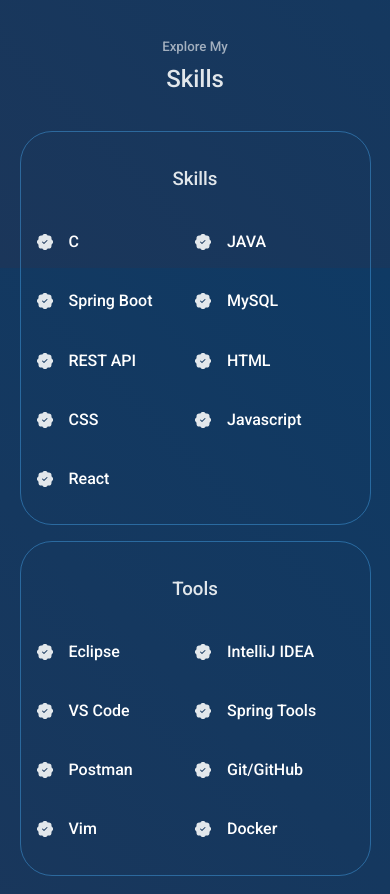
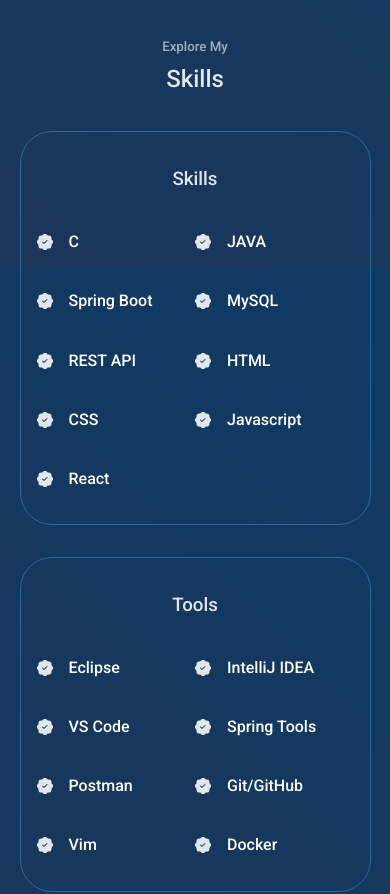
Before and after one commit to yogeshwaran99/site, a React (Create React App) app: page / in a window 390 px wide. Shown: the part 1420-2314 px from the top of the page. Built offline with nearby package versions, Linux system fonts and the light colour scheme.

Commit message:
css correction

```diff
--- a/src/components/project/project.css
+++ b/src/components/project/project.css
@@ -57,6 +57,6 @@
 @media screen and (max-width: 600px){
     .project__container {
         grid-template-columns: 1fr;
-        gap: 1rem;
+        gap: 2rem;
     }
 }
--- a/src/components/skills/skills.css
+++ b/src/components/skills/skills.css
@@ -55,7 +55,7 @@
 
 @media screen and (max-width: 600px) {
     .skills__container {
-        gap: 1rem;
+        gap: 2rem;
     }
 
     .skills__container > div {
```
